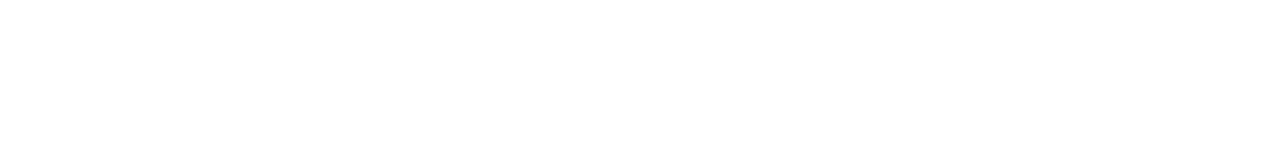
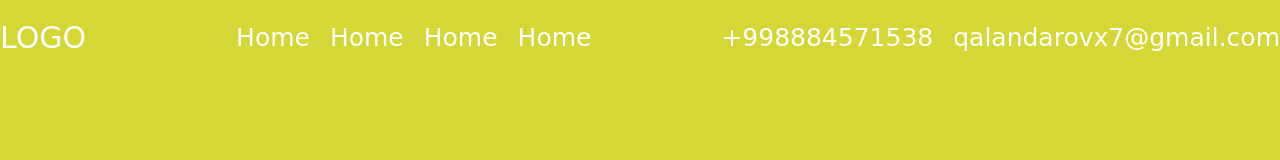
Before and after one commit to Xursandbek1122/Xursandbek_1, a plain HTML site: page index.html in a window 1280 px wide. Drawn offline with Linux system fonts and the light colour scheme.

Commit message:
add start

```diff
--- /dev/null
+++ b/css/style.css
@@ -0,0 +1,63 @@
+* {
+    margin: 0;
+    padding: 0;
+    box-sizing: border-box;
+}
+
+ul {
+    list-style: none;
+}
+
+a {
+    text-decoration: none;
+}
+
+body {
+    min-height: 100vh;
+    background: rgba(206, 209, 23, 0.863);
+}
+
+.container {
+    max-width: 1320px;
+    width: 100%;
+    margin: 0 auto;
+    padding: 0 12px;
+}
+
+.header .container {
+    display: flex;
+    justify-content: space-between;
+    align-items: center;
+    padding: 20px 0;
+}
+
+.header__logo {
+    font-family: cursive;
+    font-size: 30px;
+    text-transform: uppercase;
+    color: #fff;
+}
+
+.header__list {
+    display: flex;
+}
+
+.header__link {
+    color: #fff;
+    margin-left: 20px;
+    font-size: 25px;
+    text-transform: capitalize;
+    font-family: cursive;
+}
+
+.header__contact {
+    display: flex;
+    column-gap: 20px;
+}
+
+.header__call,
+.header__email {
+    color: #fff;
+    font-size: 25px;
+    font-family: cursive;
+}
--- a/index.html
+++ b/index.html
@@ -3,9 +3,34 @@
 <head>
     <meta charset="UTF-8">
     <meta name="viewport" content="width=device-width, initial-scale=1.0">
+    <link rel="stylesheet" href="css/style.css">
     <title>Document</title>
 </head>
 <body>
-
+    <header class="header">
+        <nav class="header__nav">
+            <div class="container">
+                <a href="" class="header__logo">logo</a>
+                <ul class="header__list">
+                    <li class="header__item">
+                        <a href="" class="header__link">home</a>
+                    </li>
+                    <li class="header__item">
+                        <a href="" class="header__link">home</a>
+                    </li>
+                    <li class="header__item">
+                        <a href="" class="header__link">home</a>
+                    </li>
+                    <li class="header__item">
+                        <a href="" class="header__link">home</a>
+                    </li>
+                </ul>
+                <div class="header__contact">
+                    <a href="#" class="header__call">+998884571538</a>
+                    <a href="#" class="header__email">qalandarovx7@gmail.com</a>
+                </div>
+            </div>
+        </nav>
+    </header>
 </body>
 </html>
```
